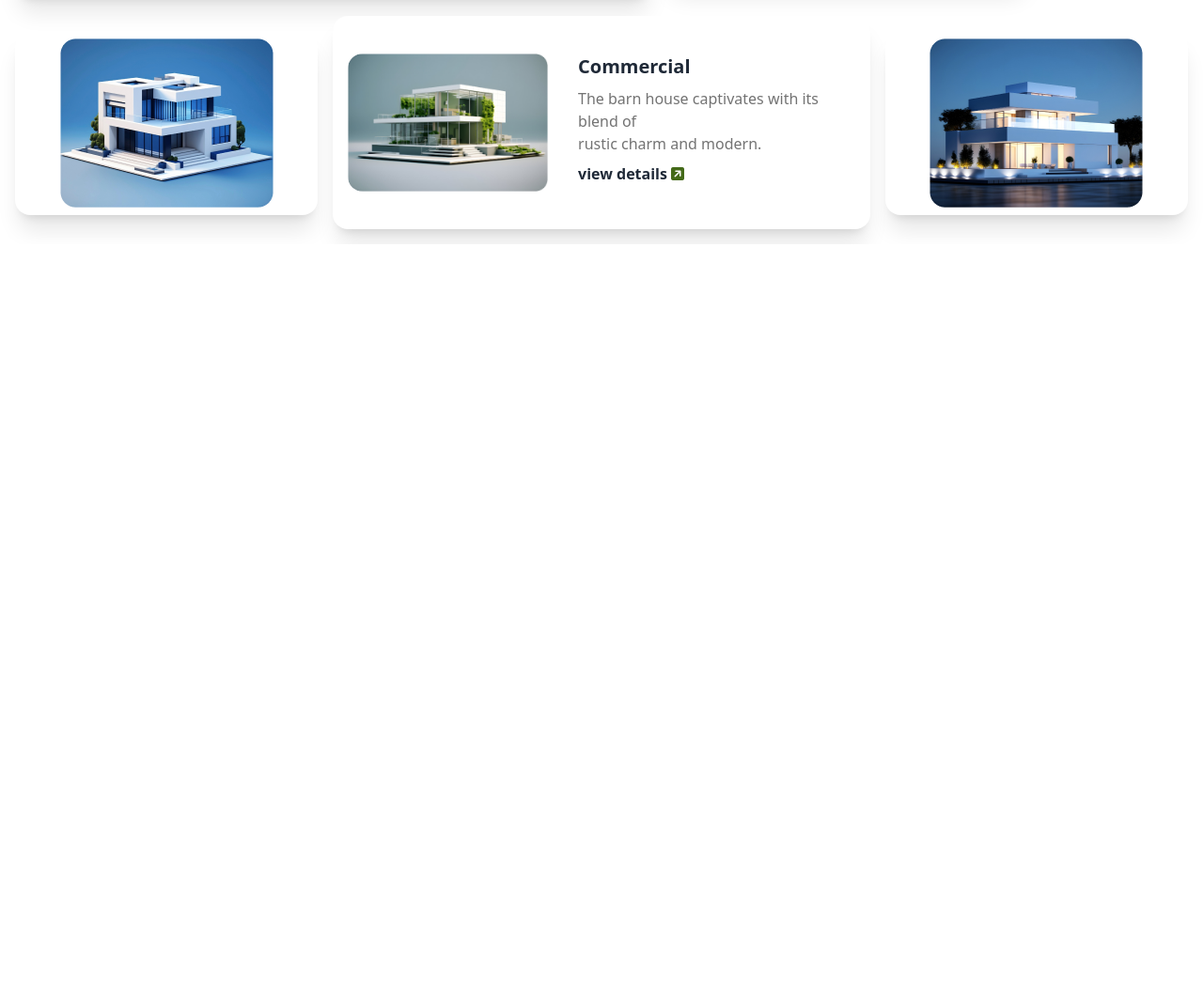
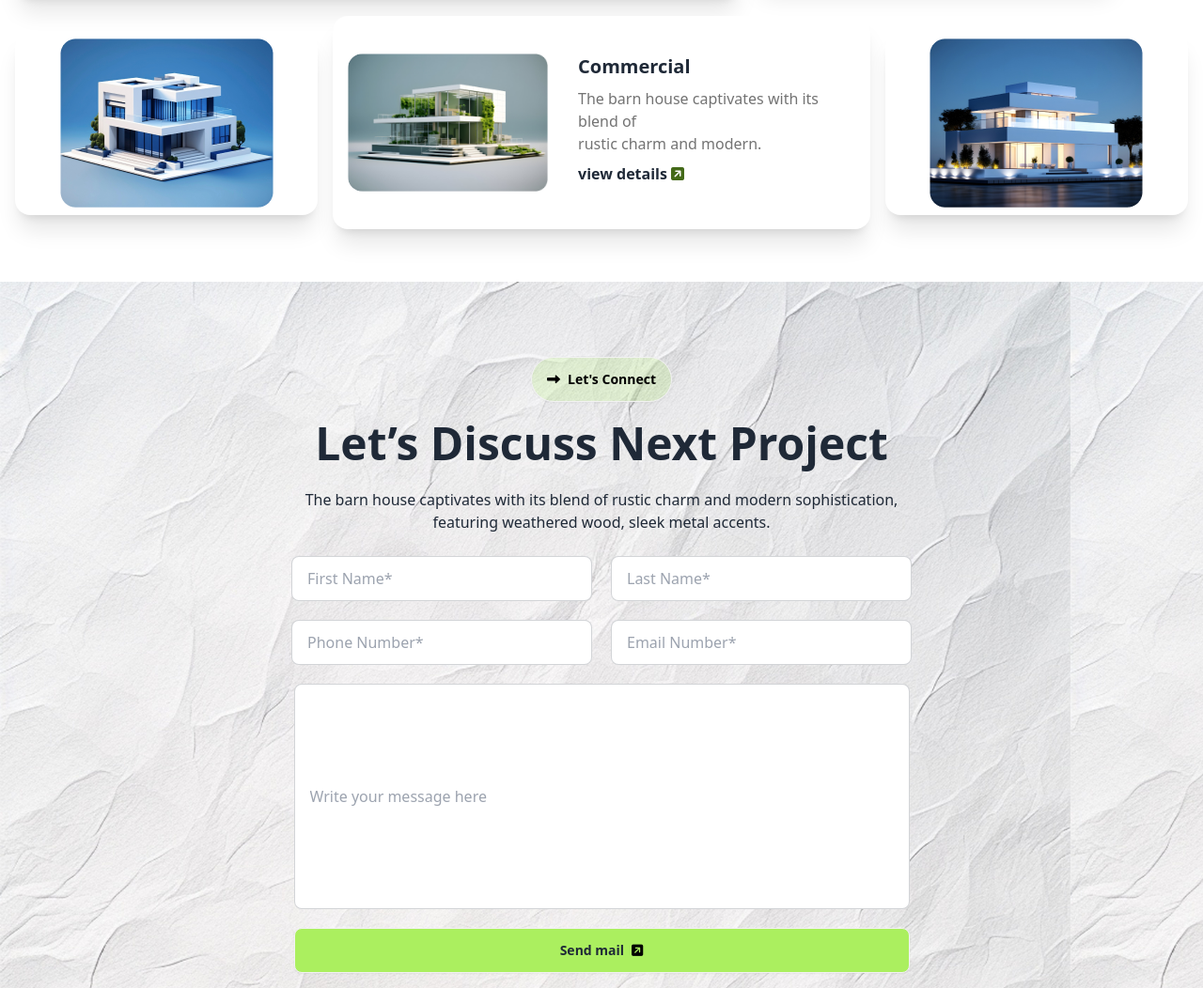
Before and after one commit to sharoj57/Ass-3, a plain HTML site: page index.html in a window 1280 px wide. Shown: the part 2493-3545 px from the top of the page at 94% size. Before the commit the page ends 2753 px from the top, so only its background shows below. Drawn offline with nearby package versions, Linux system fonts and the light colour scheme.

Commit message:
added this form part

```diff
--- a/index.html
+++ b/index.html
@@ -17,6 +17,7 @@
             extend: {
               colors: {
                 clifford: '#da373d',
+
               }
             }
           }
@@ -243,9 +244,9 @@
 
 
 
-   <!-- challenge part -->
+      <!-- challenge part -->
 
-       <section class="">
+      <section class=" mb-10">
         <div class="hero bg-white ">
             <div class="hero-content text-center">
               <div class=" mt-16">
@@ -257,7 +258,7 @@
       <!-- Card Part one -->
        <div class="flex flex-col items-center lg:flex-row gap-4 mb-5">
         <!-- one -->
-        <div class="card card-side bg-base-100 shadow-xl p-4 h-[227.3px] items-center ">
+        <div class="card card-side bg-base-100 shadow-xl p-4 h-[227.3px] lg:w-[772px] items-center ">
           <figure>
             <img
               src="assets/img1.png"
@@ -322,6 +323,45 @@
 
           </div>
         </div>
+        </section>
+
+
+        <!-- Form Part -->
+        <section class="bg-[url('/assets/bg.jpg')]">
+          <div class="hero  ">
+              <div class="hero-content text-center">
+                <div class=" mt-16">
+                  <button class="btn bg-[#ABEF5F33] text-black rounded-3xl mb-5"> <i class="fa-solid fa-right-long"></i>Let's Connect</button>
+                  <h1 class="text-5xl font-bold">Let’s Discuss Next Project</h1>
+                  <p class="py-6">
+                      The barn house captivates with its blend of rustic charm and modern sophistication,<br> featuring weathered wood, sleek metal accents.
+                  </p>
+                  <section >
+                    <div class="flex justify-center flex-col lg:flex-row gap-5 mb-5">
+                     <div>
+                       <input type="text" placeholder="First Name*" class="input input-bordered w-96 max-w-xs" />
+                      </div>
+                      <div><input type="text" placeholder="Last Name*" class="input input-bordered w-96 max-w-xs" /></div>
+                    </div>
+                  </section>
+                  <section >
+                   <div class="flex justify-center flex-col lg:flex-row gap-5 mb-5">
+                    <div>
+                      <input type="text" placeholder="Phone Number*" class="input input-bordered w-96 max-w-xs" />
+                     </div>
+                     <div><input type="text" placeholder="Email Number*" class="input input-bordered w-96 max-w-xs" /></div>
+                   </div>
+                   <div class="mb-5"><input type="text" placeholder="Write your message here" class="input input-bordered w-[327px] h-[240px] lg:w-[655px] lg:h-60 " />
+                   </div>
+                   <div><button class=" btn bg-[#ABEF5F] w-[327px] lg:w-[655px] font-extrabold"> Send mail <i class="fa-solid text-black  fa-square-arrow-up-right"></i></button></div>
+                 </section>
+
+
+
+                  </section>
+<!-- table -->
+
+  <!-- Card two -->
 
 </body>
 </html>
```
